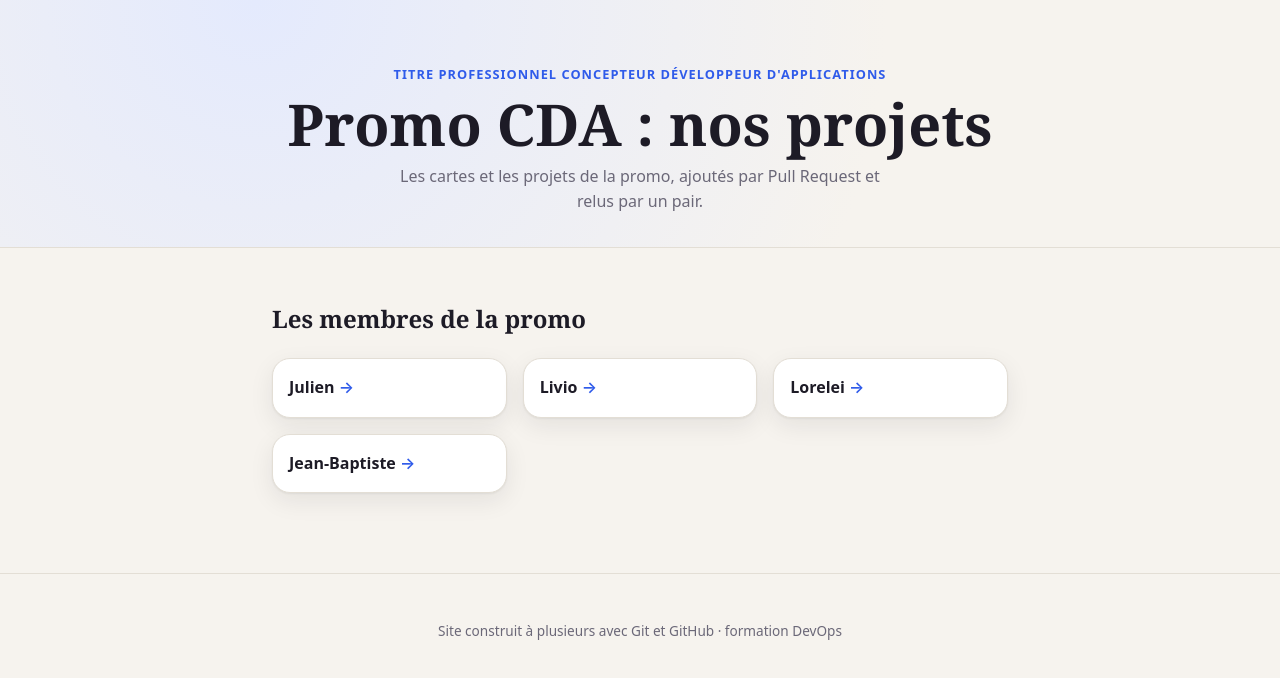
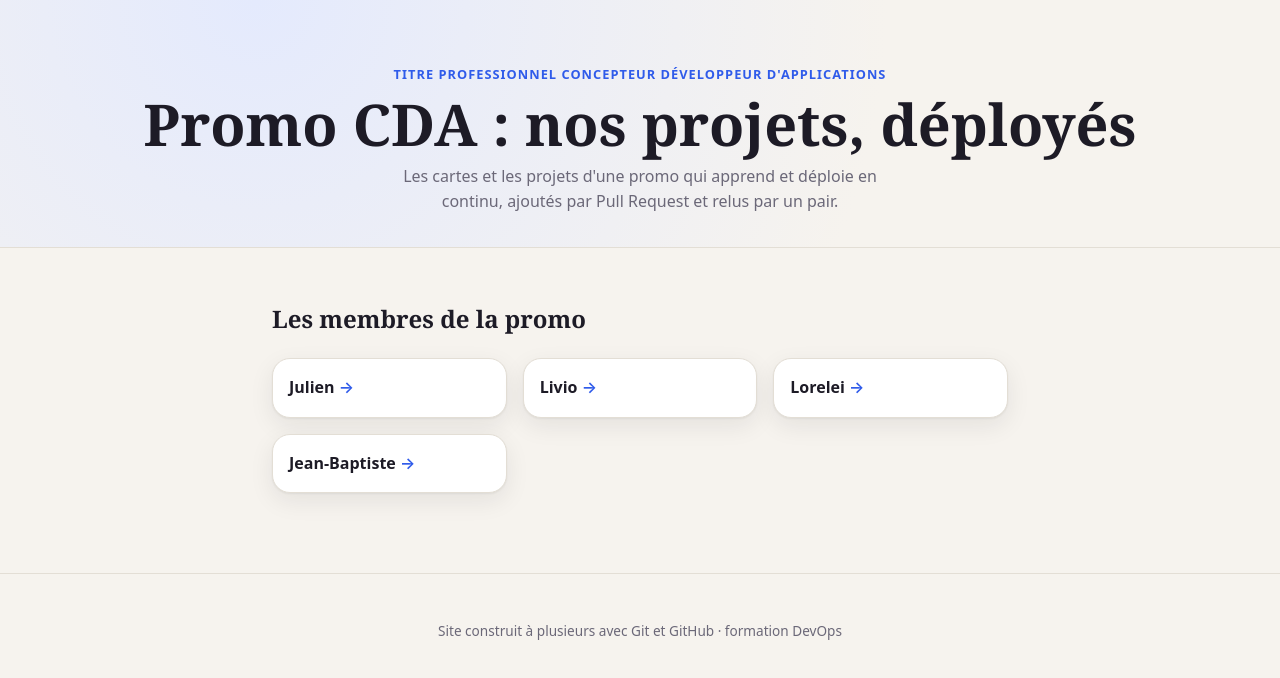
Before and after one commit to Jeeiib/site-promo, a plain HTML site: page index.html in a window 1280 px wide. Drawn offline with Linux system fonts and the light colour scheme.

Commit message:
feat: renomme le site en « Promo CDA : nos projets, déployés » (#8)

```diff
--- a/index.html
+++ b/index.html
@@ -9,9 +9,9 @@
   <body>
     <header class="hero">
       <p class="hero__kicker">Titre professionnel Concepteur Développeur d'Applications</p>
-      <h1 class="hero__title">Promo CDA : nos projets</h1>
+      <h1 class="hero__title">Promo CDA : nos projets, déployés</h1>
       <p class="hero__intro">
-        Les cartes et les projets de la promo, ajoutés par Pull Request et relus par un pair.
+        Les cartes et les projets d'une promo qui apprend et déploie en continu, ajoutés par Pull Request et relus par un pair.
       </p>
     </header>
 
```
